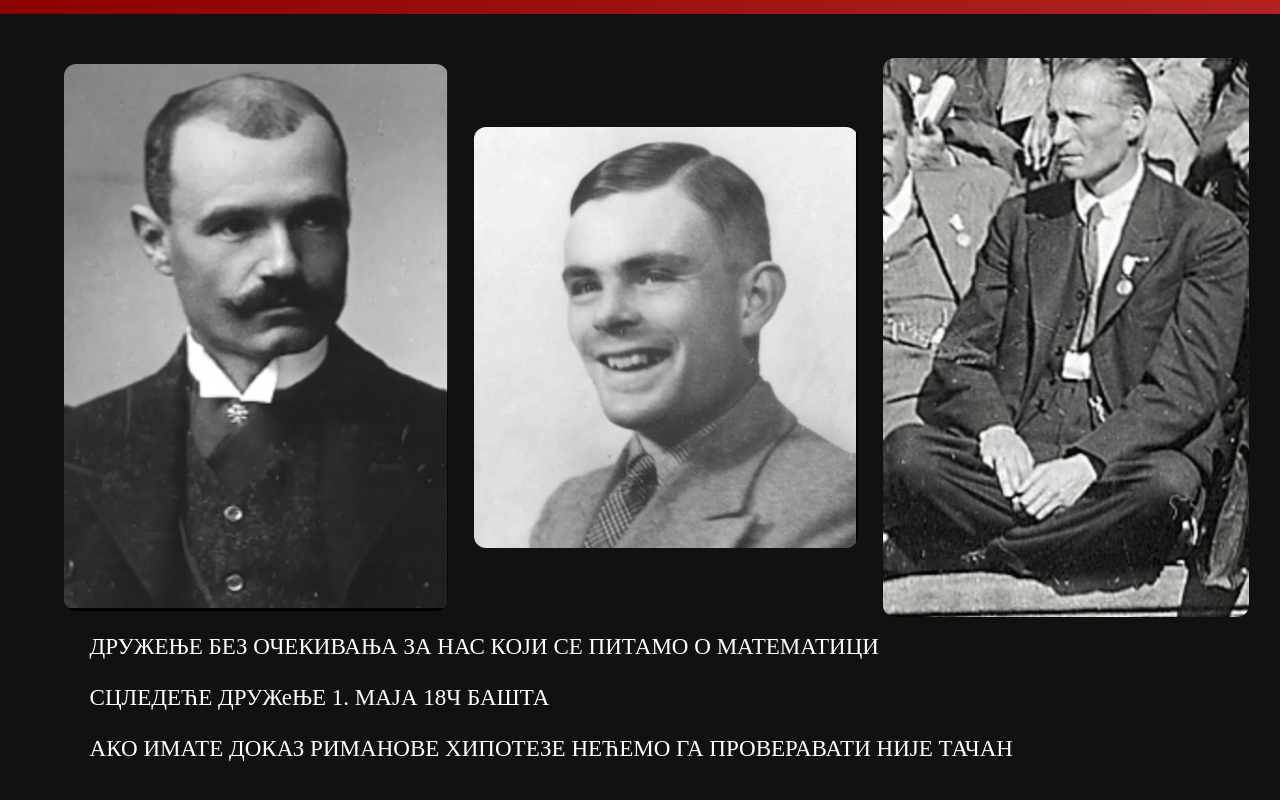
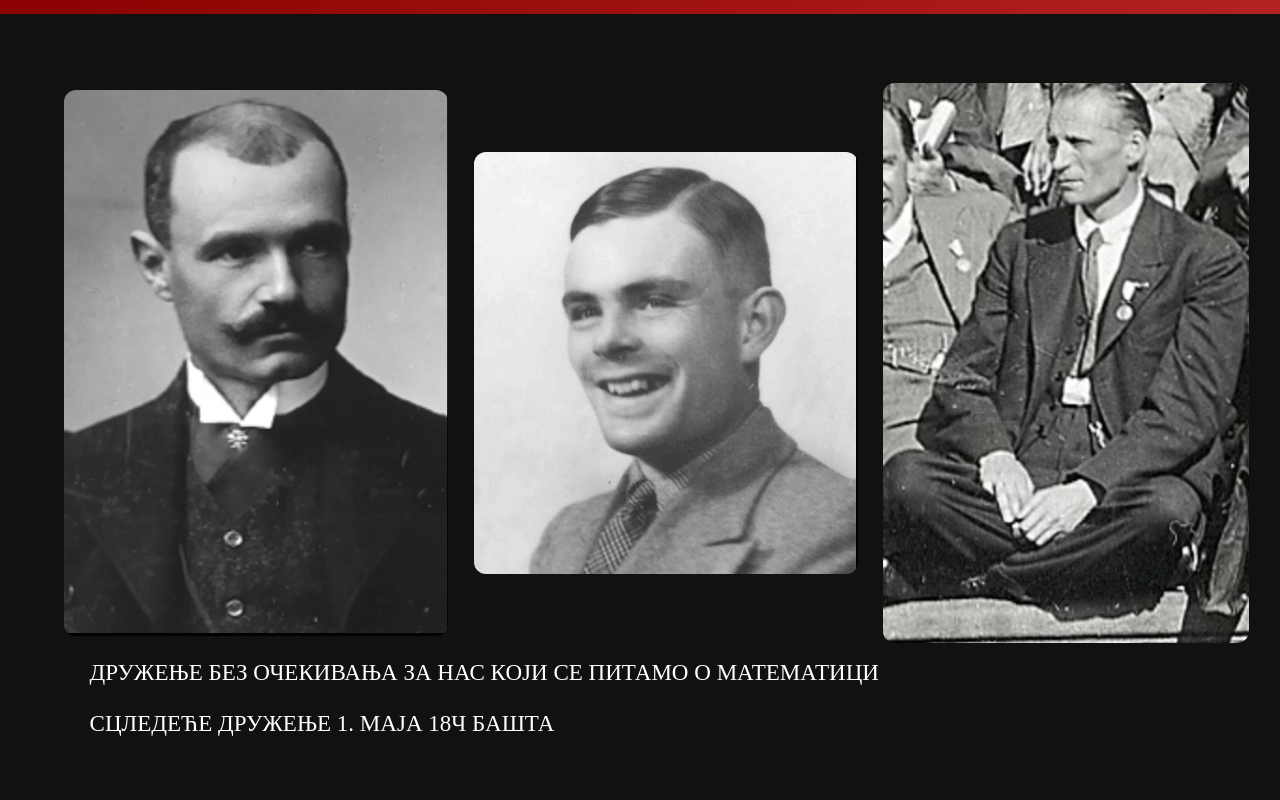
Before and after one commit to matematika-je-vremenska-serija-bitova/matematika-je-vremenska-serija-bitova.github.io, a plain HTML site: page index.html in a window 1280 px wide. Shown: the part 786-1586 px from the top of the page. Drawn offline with Linux system fonts and the light colour scheme; a web font is replaced by a local one.

Commit message:
popravka slova

```diff
--- a/index.html
+++ b/index.html
@@ -93,9 +93,9 @@
 
       <div class="independent-text">ДРУЖЕЊЕ БЕЗ ОЧЕКИВАЊА ЗА НАС КОЈИ СЕ ПИТАМО О МАТЕМАТИЦИ</div>
 
-      <div class="independent-text">СЦЛЕДЕЋЕ ДРУЖеЊЕ  1. МАЈА 18Ч БАШТА</div> </div>
+      <div class="independent-text">СЦЛЕДЕЋЕ ДРУЖЕЊЕ  1. МАЈА 18Ч БАШТА</div> </div>
 
-   <div class="independent-text">АКО ИМАТЕ ДОКАЗ РИМАНОВЕ ХИПОТЕЗЕ НЕЋЕМО ГА ПРОВЕРАВАТИ НИЈЕ ТАЧАН</div> </div>
+<!--   <div class="independent-text">АКО ИМАТЕ ДОКАЗ РИМАНОВЕ ХИПОТЕЗЕ НЕЋЕМО ГА ПРОВЕРАВАТИ НИЈЕ ТАЧАН</div> </div> -->
     </section>
 </body>
 </html>
```
